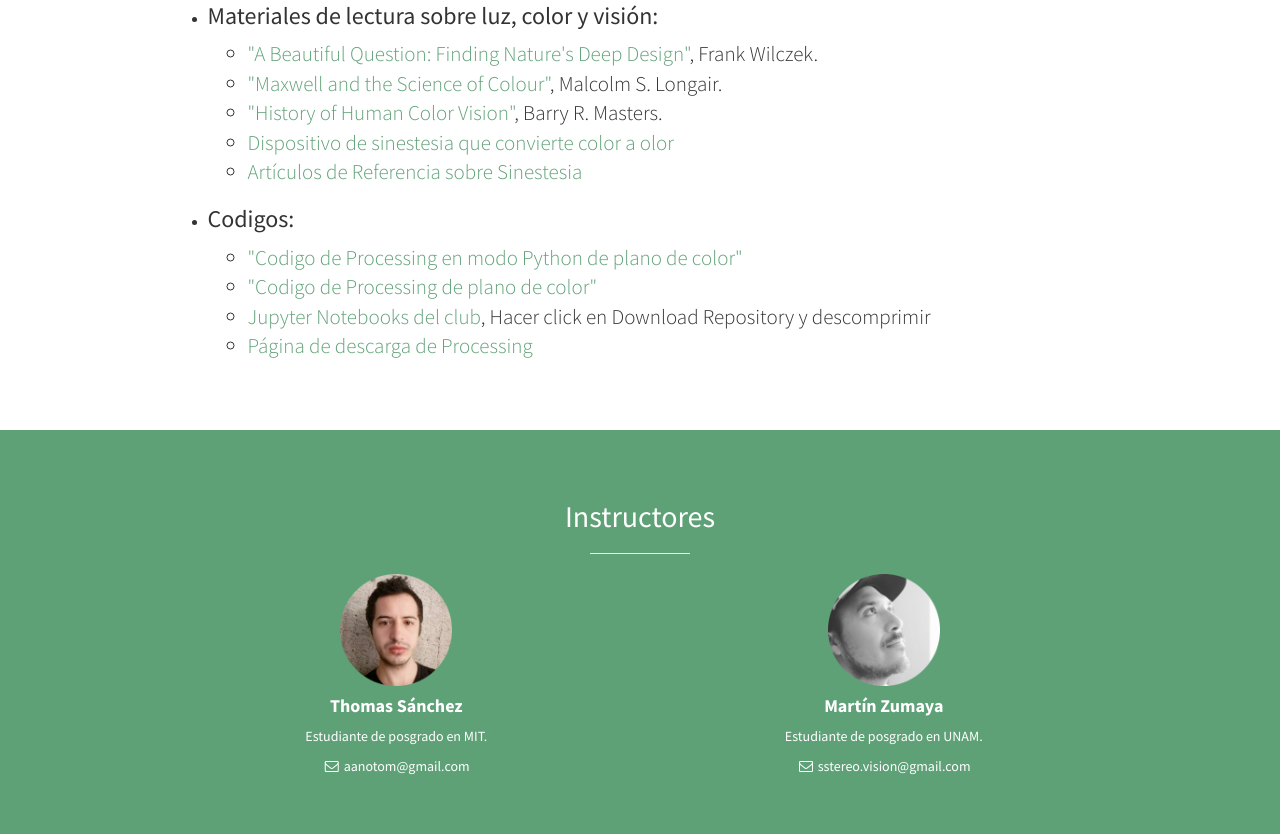
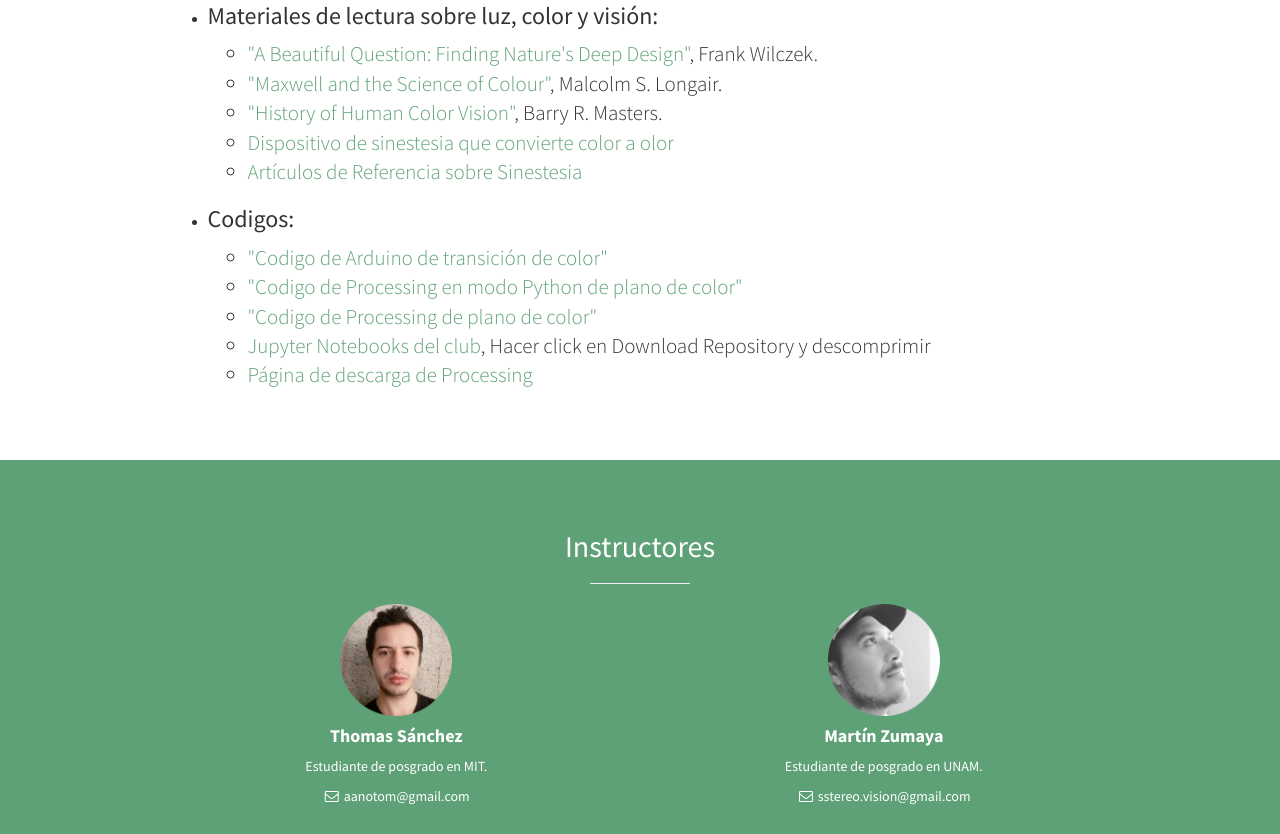
Before and after one commit to RodolfoFerro/AumentandoSensoria, a plain HTML site: page index.html in a window 1280 px wide. Shown: the part 2332-3166 px from the top of the page. Drawn offline with Linux system fonts and the light colour scheme.

Commit message:
liga codigo arduino

```diff
--- a/index.html
+++ b/index.html
@@ -234,6 +234,8 @@ También discutiremos cómo el concepto de dimensionalidad es una herramienta po
 
                       <ul class="lead">
 
+                      <li><a href="https://drive.google.com/open?id=0B62M4qvOwuqbSlBfbmUxUnFXY1k" target="_blank">"Codigo de Arduino de transición de color"</a> </li>
+
                       <li><a href="https://drive.google.com/file/d/0B62M4qvOwuqbaXdhRWJSWTFhdnM/view?usp=sharing" target="_blank">"Codigo de Processing en modo Python de plano de color"</a> </li>
 
                       <li><a href="https://drive.google.com/open?id=0B62M4qvOwuqbUjAtQ29xVGZ3cms" target="_blank">"Codigo de Processing de plano de color"</a> </li>
```
